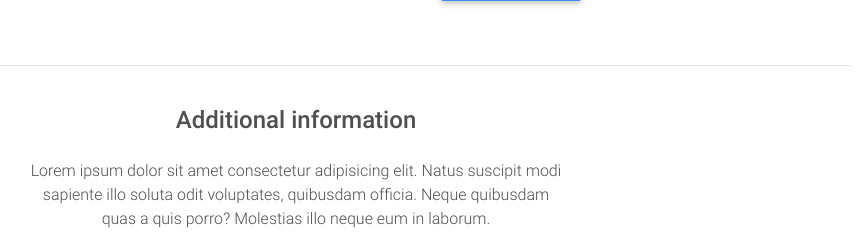
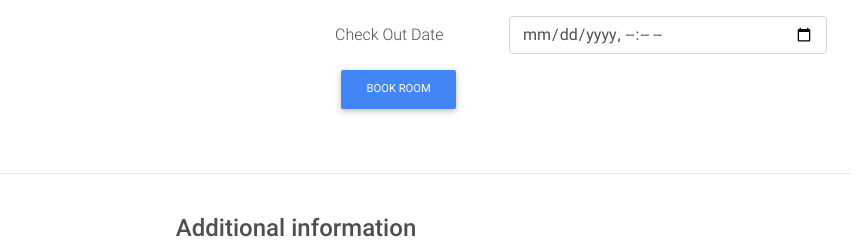
Before and after one commit to niyimarc/hms, a Django app: template src/templates/hotel/room_detail.html in a window 1280 px wide. Shown: the part 426-670 px from the top of the page, without its empty margins (344-1202 px from the left). Run offline with Django 4.2, Linux system fonts and the light colour scheme; the template is opened without the code that fills it: most values are stand-ins (such as "Sample title", 1, 10 or a date in 2020); some libraries are stand-ins or nearby versions.

Commit message:
completed the RoomDetailView and RoomListView

```diff
--- a/src/hotel/urls.py
+++ b/src/hotel/urls.py
@@ -1,11 +1,12 @@
 from django.urls import path
-from .views import RoomList, BookingList, BookingForm
+from .views import RoomListView, BookingList, BookingForm, RoomDetailView
 
 
 app_name = 'hotel'
 
 urlpatterns = [
-    path('room_list/', RoomList.as_view(), name='room-list-view'),
-    # path('booking_list/', BookingList.as_view(), name=BookingList)
-    path('book/', BookingForm.as_view(), name='book-view')
+    path('room_list/', RoomListView, name='room-list-view'),
+    # path('booking_list/', BookingList.as_view(), name=BookingList),
+    path('book/', BookingForm.as_view(), name='book-view'),
+    path('room/<category>', RoomDetailView.as_view(), name='room-detail-view')
 ]
--- a/src/templates/hotel/room_detail.html
+++ b/src/templates/hotel/room_detail.html
@@ -44,20 +44,29 @@ Room Detail
             <span>$100</span>
           </p>
 
-            <p class="lead font-weight-bold">Description</p>
+          <p class="lead font-weight-bold">{{room_category}}</p>
 
           <p>Lorem ipsum dolor sit amet consectetur adipisicing elit. Et dolor suscipit libero eos atque quia ipsa
             sint voluptatibus!
             Beatae sit assumenda asperiores iure at maxime atque repellendus maiores quia sapiente.</p>
 
-            <form class="d-flex justify-content-left">
-              <!-- Default input -->
-              <input type="number" value="1" aria-label="Search" class="form-control" style="width: 100px">
-              <button class="btn btn-primary btn-md my-0 p" type="submit">Add to cart
-                <i class="fas fa-shopping-cart ml-1"></i>
-              </button>
+          <form method="POST" action="">
+              {% csrf_token %}
+            <div class="form-group row">
+              <label for="id_check_in" class="col-sm-4 col-form-label">Check In Date</label>
+              <div class="col-sm-8">
+                <input type="datetime-local" class="form-control" id="id_check_in" name="check_in" required>
+              </div>
+            </div>
+            <div class="form-group row">
+              <label for="id_check_out" class="col-sm-4 col-form-label">Check Out Date</label>
+              <div class="col-sm-8">
+                <input type="datetime-local" class="form-control" id="id_check_out" name="check_out" required>
+              </div>
+            </div>
+            <button class="btn btn-primary btn-md my-0 p" type="submit">Book Room</button>
+          </form>
 
-            </form>
 
         </div>
         <!--Content-->
```
Also changed, not shown: src/hotel/forms.py (+7 -7 lines), src/hotel/models.py (+4 -3 lines), src/hotel/views.py (+69 -4 lines), src/templates/hotel/room_list.html (+3 -5 lines). Lines whose indentation alone changed are shown as unchanged.
